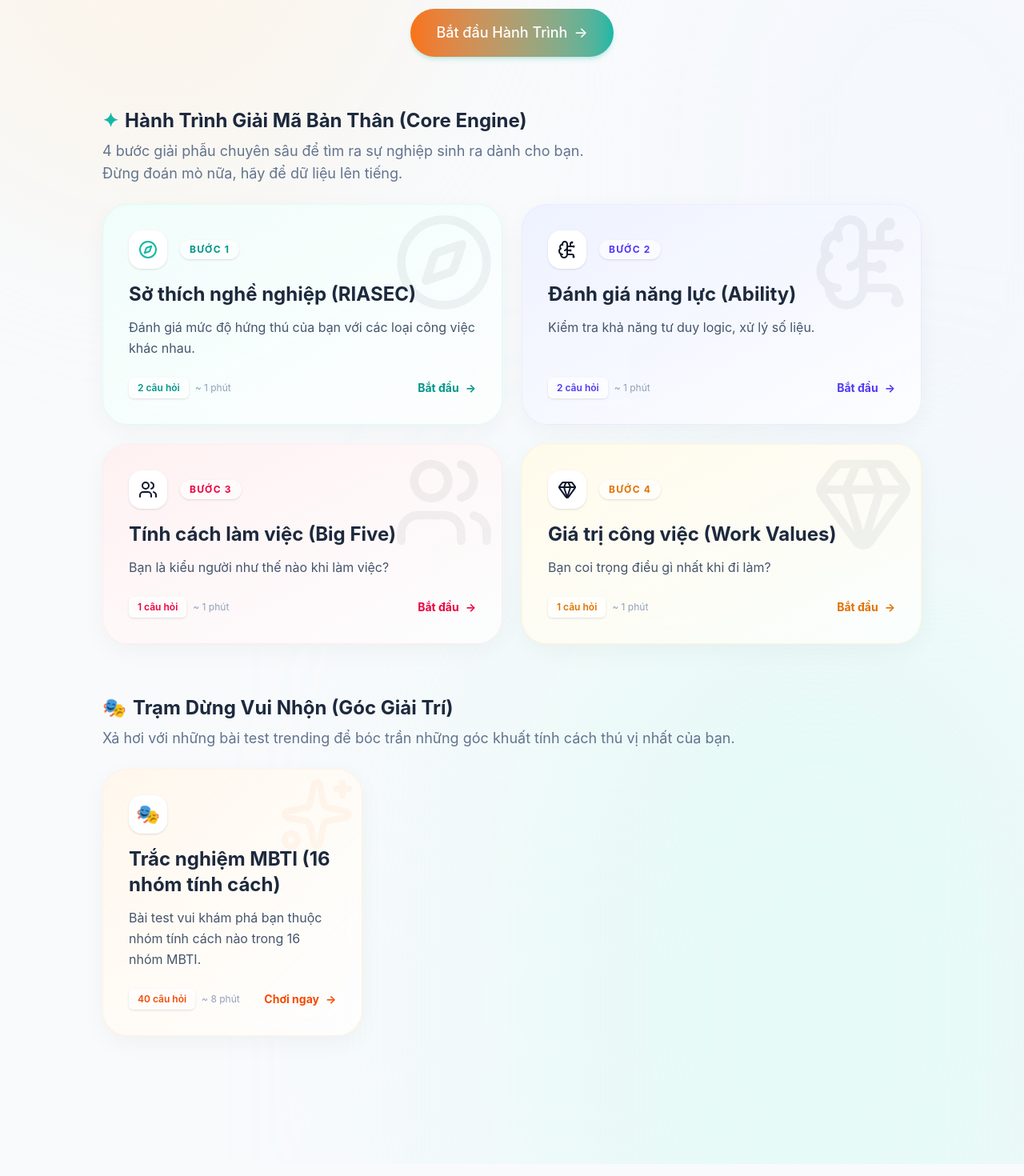
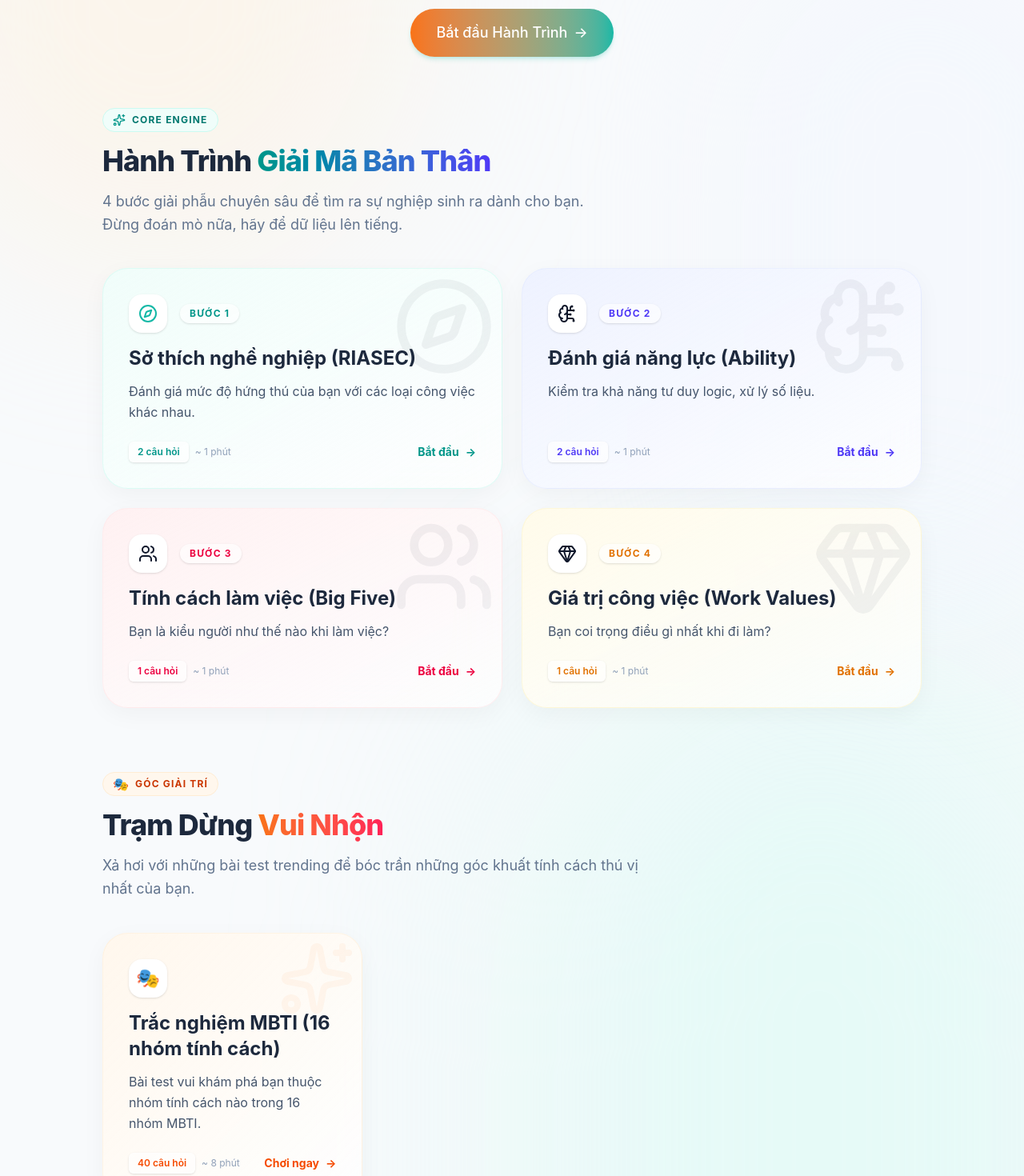
Before and after one commit to aki25101998/Quiz-App, a React (Vite) app: page / in a window 1280 px wide. Shown: the part 540-2010 px from the top of the page at 80% size. Built offline with nearby package versions, Linux system fonts and the light colour scheme.

Commit message:
style: enhance section headers with badges and gradients

```diff
--- a/src/pages/Home.tsx
+++ b/src/pages/Home.tsx
@@ -61,11 +61,19 @@ export default function Home() {
         </div>
 
         {/* CORE ENGINE SECTION */}
-        <div className="mb-16">
-          <h2 className="text-2xl font-bold text-slate-800 mb-2 flex items-center">
-            <span className="text-teal-500 mr-2">✦</span> Hành Trình Giải Mã Bản Thân (Core Engine)
-          </h2>
-          <p className="text-slate-500 mb-6 text-lg">4 bước giải phẫu chuyên sâu để tìm ra sự nghiệp sinh ra dành cho bạn. <br className="hidden md:block" /> Đừng đoán mò nữa, hãy để dữ liệu lên tiếng.</p>
+        <div className="mb-20">
+          <div className="flex flex-col items-center md:items-start text-center md:text-left mb-10">
+            <div className="inline-flex items-center gap-2 px-3 py-1.5 rounded-full bg-teal-50 border border-teal-100 mb-4">
+              <Sparkles className="w-4 h-4 text-teal-600" />
+              <span className="text-xs font-bold text-teal-700 tracking-widest uppercase">Core Engine</span>
+            </div>
+            <h2 className="text-3xl md:text-4xl font-extrabold text-slate-800 mb-4 tracking-tight">
+              Hành Trình <span className="bg-gradient-to-r from-teal-600 to-indigo-600 bg-clip-text text-transparent">Giải Mã Bản Thân</span>
+            </h2>
+            <p className="text-slate-500 text-lg max-w-2xl leading-relaxed">
+              4 bước giải phẫu chuyên sâu để tìm ra sự nghiệp sinh ra dành cho bạn. <br className="hidden md:block" /> Đừng đoán mò nữa, hãy để dữ liệu lên tiếng.
+            </p>
+          </div>
 
           <div className="grid grid-cols-1 md:grid-cols-2 gap-6 relative z-10">
             {coreQuizzes.map((quiz, index) => {
@@ -130,11 +138,19 @@ export default function Home() {
         </div>
 
         {/* FUN TESTS SECTION */}
-        <div className="mb-16">
-          <h2 className="text-2xl font-bold text-slate-800 mb-2 flex items-center">
-            <span className="text-orange-500 mr-2">🎭</span> Trạm Dừng Vui Nhộn (Góc Giải Trí)
-          </h2>
-          <p className="text-slate-500 mb-6 text-lg">Xả hơi với những bài test trending để bóc trần những góc khuất tính cách thú vị nhất của bạn.</p>
+        <div className="mb-20">
+          <div className="flex flex-col items-center md:items-start text-center md:text-left mb-10">
+            <div className="inline-flex items-center gap-2 px-3 py-1.5 rounded-full bg-orange-50 border border-orange-100 mb-4">
+              <span className="text-base leading-none">🎭</span>
+              <span className="text-xs font-bold text-orange-700 tracking-widest uppercase">Góc Giải Trí</span>
+            </div>
+            <h2 className="text-3xl md:text-4xl font-extrabold text-slate-800 mb-4 tracking-tight">
+              Trạm Dừng <span className="bg-gradient-to-r from-orange-500 to-rose-500 bg-clip-text text-transparent">Vui Nhộn</span>
+            </h2>
+            <p className="text-slate-500 text-lg max-w-2xl leading-relaxed">
+              Xả hơi với những bài test trending để bóc trần những góc khuất tính cách thú vị nhất của bạn.
+            </p>
+          </div>
 
           <div className="grid grid-cols-1 md:grid-cols-3 gap-6 relative z-10">
             {funQuizzes.map((quiz, index) => {
```
